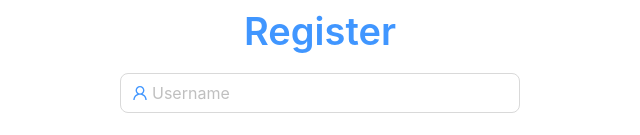
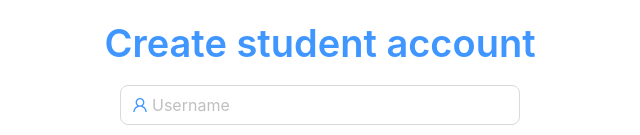
Before and after one commit to m-baj/Belfri, a Next.js app: page /student-registration/studentRegistration in a window 1280 px wide. Shown: the top 135 px of the page, without its empty margins (320-960 px from the left). Built offline with nearby package versions, Linux system fonts and the light colour scheme.

Commit message:
improved registration form

```diff
--- a/src/components/StudentRegistrationForm/StudentRegistrationForm.tsx
+++ b/src/components/StudentRegistrationForm/StudentRegistrationForm.tsx
@@ -95,9 +95,9 @@ export default function StudentRegistrationForm() {
     };
 
     return (
-        <Flex vertical>
+        <Flex vertical align="center">
             <Typography.Title style={{ color: blue[4], textAlign: "center" }}>
-                Register
+                Create student account
             </Typography.Title>
             <Form
                 data-testid="studentRegistrationForm"
@@ -315,7 +315,9 @@ export default function StudentRegistrationForm() {
                 </Flex>
                 <Form.Item>
                     <Flex justify="center">
-                        <Form.Item style={{ width: "100%" }}>
+                        <Form.Item
+                            style={{ width: "100%", marginBottom: "0px" }}
+                        >
                             <Button
                                 type="primary"
                                 htmlType="submit"
```
